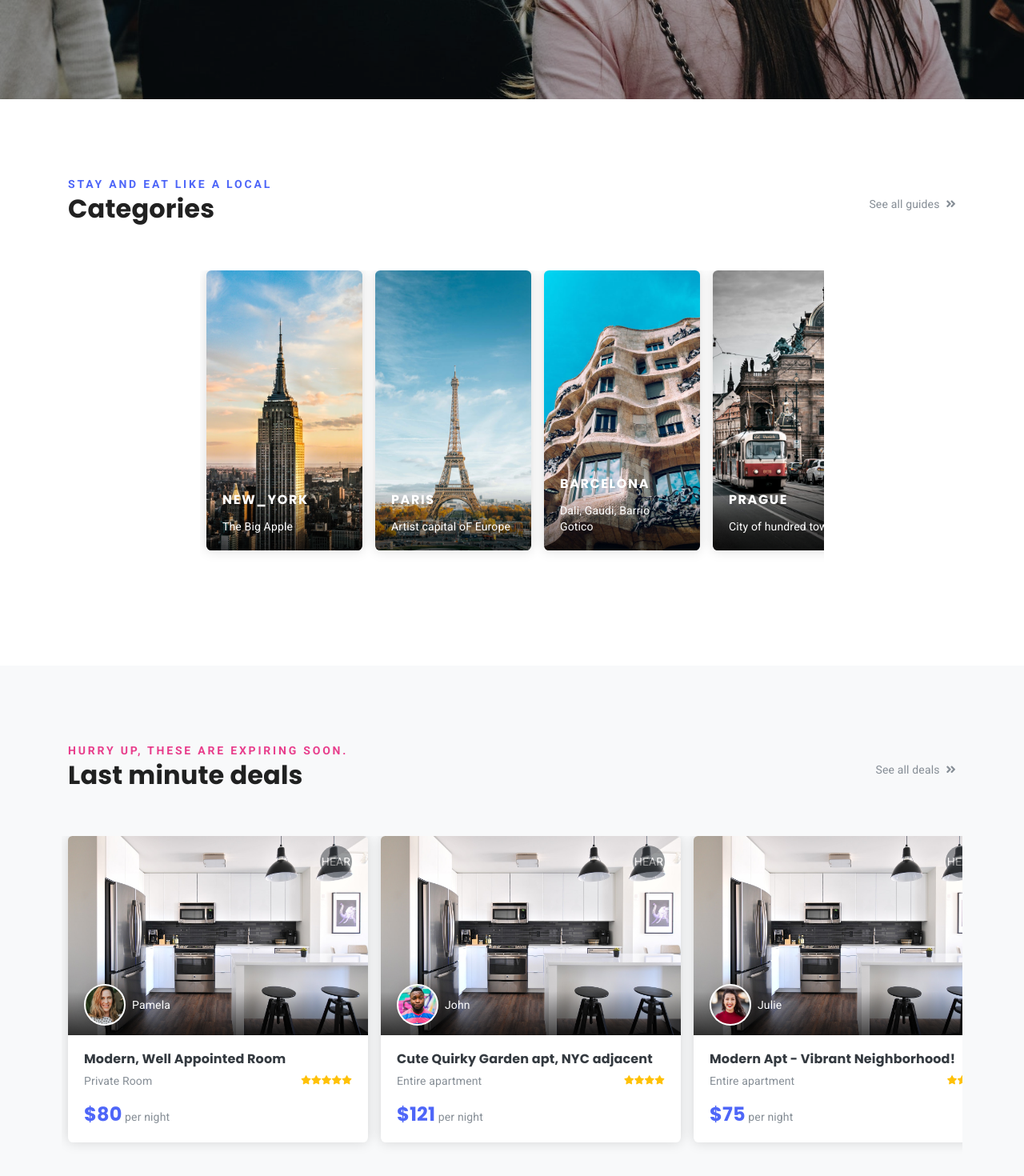
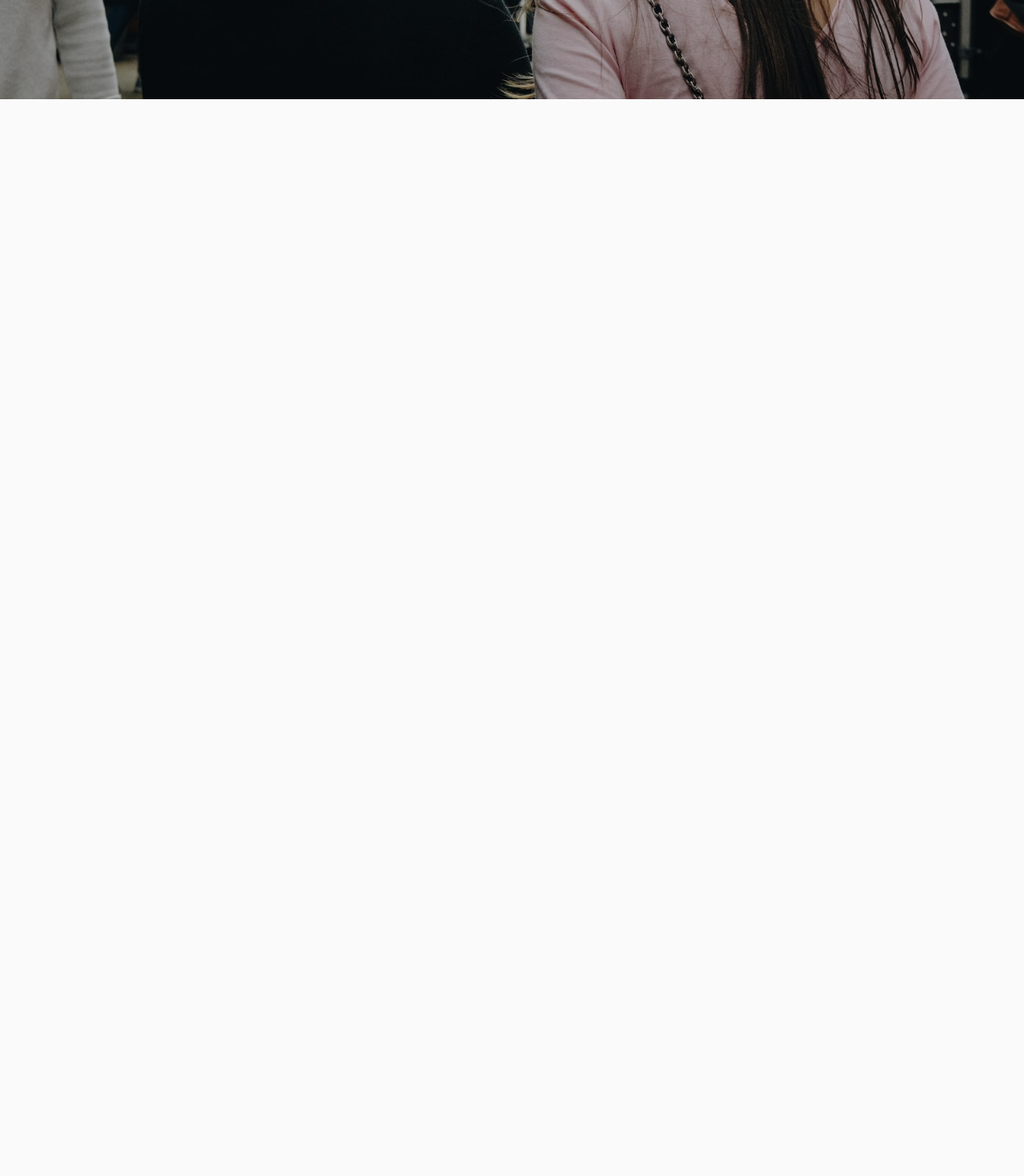
Before and after one commit to DaveDev813/oozzzy-consumer, a React (Create React App) app: page /home in a window 1280 px wide. Shown: the part 476-1946 px from the top of the page at 80% size. After the commit the page ends 800 px from the top, so only its background shows below. Built offline with nearby package versions, Linux system fonts and the light colour scheme; a web font is replaced by a local one.

Commit message:
Revert "Fix images & Category, Featured, Dashboard components"
This reverts commit 57c13ff48c1d475f1d78b9e77dc90761f973d82f.

```diff
--- a/src/components/Category.tsx
+++ b/src/components/Category.tsx
@@ -1,7 +1,7 @@
-import React, { ReactElement, useEffect } from 'react';
+import React from 'react';
 import Container from '../components/Container';
 import Row from '../components/Row';
-import Swiper from 'swiper';
+// import Swiper from 'swiper';
 import Avatar from '../components/Avatar';
 
 import {
@@ -12,34 +12,23 @@ import {
   CardText,
 } from '../components/Card';
 
-const Category: React.FC<any> = (): ReactElement => {
-  useEffect(() => {
-    Object.assign(
-      {},
-      new Swiper('#swiper1', {
-        speed: 400,
-        setWrapperSize: true,
-        slidesPerView: 4,
-      })
-    );
+const Category = () => {
+  // useEffect(() => {
+  //   const swiper1 = new Swiper("#swiper1", {
+  //     speed: 400,
+  //     setWrapperSize: true,
+  //     slidesPerView: 4
+  //   });
 
-    Object.assign(
-      {},
-      new Swiper('#swiper2', {
-        speed: 400,
-        setWrapperSize: true,
-        slidesPerView: 3,
-        roundLengths: true,
-      })
-    );
-  }, []);
+  //   const swiper2 = new Swiper("#swiper2", {
+  //     speed: 400,
+  //     setWrapperSize: true,
+  //     slidesPerView: 3,
+  //     roundLengths: true
+  //   });
+  // }, []);
 
-  interface Item {
-    place: string;
-    text: string;
-  }
-
-  const CardData = (): Item[] => {
+  const CardData = () => {
     return [
       {
         place: 'new_york',
@@ -78,14 +67,14 @@ const Category: React.FC<any> = (): ReactElement => {
         <Row>
           <div id="swiper1" className="swiper-container guides-slider">
             <div className="swiper-wrapper pb-5">
-              {CardData().map((dataInfo: any, index: any) => {
+              {CardData().map((dataInfo, index) => {
                 // const active = index == 0 ? "swiper-slide-active" : "";
                 return (
                   <div key={index} className={`swiper-slide h-auto px-2`}>
                     <Card>
                       <CardTile href="category.html" />
                       <Avatar
-                        src={`img/photo/${dataInfo.place}.jpg`}
+                        src={` photo/${dataInfo.place}.jpg`}
                         alt="Card image"
                         className="bg-image"
                       />
--- a/src/components/Featured.tsx
+++ b/src/components/Featured.tsx
@@ -1,4 +1,4 @@
-import React, { ReactElement } from 'react';
+import React from 'react';
 import Row from '../components/Row';
 import Container from '../components/Container';
 import {
@@ -12,19 +12,7 @@ import {
 import Avatar from '../components/Avatar';
 import Rate from '../components/Rate';
 
-interface Item {
-  user: {
-    src: string;
-    name: string;
-    room: {
-      description: string;
-      type: string;
-      price: string;
-      stars: number;
-    };
-  };
-}
-const CardData2 = (): Item[] => {
+const CardData2 = () => {
   return [
     {
       user: {
@@ -101,7 +89,7 @@ const CardData2 = (): Item[] => {
   ];
 };
 
-const Featured: React.FC<any> = (): ReactElement => {
+const Featured = () => {
   return (
     <section className="py-6 bg-gray-100">
       <Container>
@@ -124,7 +112,7 @@ const Featured: React.FC<any> = (): ReactElement => {
           className="swiper-container swiper-container-mx-negative swiper-init"
         >
           <div className="swiper-wrapper pb-5">
-            {CardData2().map((details: any, index: any) => {
+            {CardData2().map((details, index) => {
               return (
                 <div key={index} className="swiper-slide h-auto px-2">
                   {/* <!-- place item--> */}
@@ -156,11 +144,7 @@ const Featured: React.FC<any> = (): ReactElement => {
                             </div>
                           </div>
                         </CardImg>
-                        <CardImg
-                          overlay={true}
-                          position="top"
-                          className="text-right"
-                        >
+                        <CardImg overlay={true} position="top" className="text-right">
                           <a
                             href="javascript: void();"
                             className="card-fav-icon position-relative z-index-40"
--- a/src/screens/Dashboard.tsx
+++ b/src/screens/Dashboard.tsx
@@ -1,15 +1,15 @@
 import React, { ReactElement } from 'react';
 import Banner from '../components/Banner';
-import Category from '../components/Category';
-import Featured from '../components/Featured';
+// import Category from '../components/Category';
+// import Featured from '../components/Featured';
 import withLayout from '../components/Layout';
 
 const Dashboard: React.FC = (): ReactElement => {
   return (
     <>
       <Banner />
-      <Category />
-      <Featured />
+      {/* <Category />
+      <Featured /> */}
     </>
   );
 };
```
Also changed, not shown: public/img/photo/new-york.jpg (renamed from public/img/photo/new_york.jpg).
